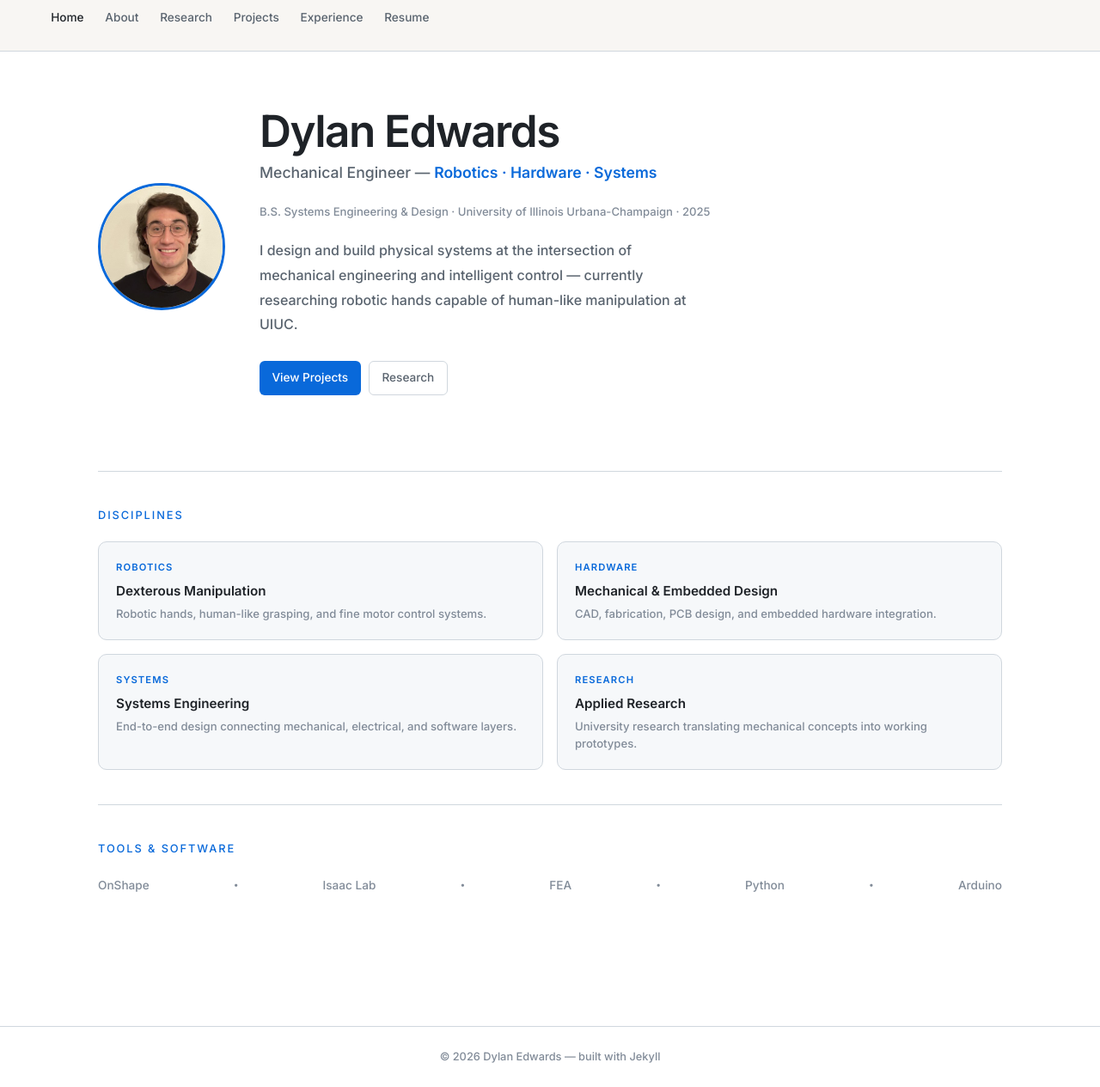
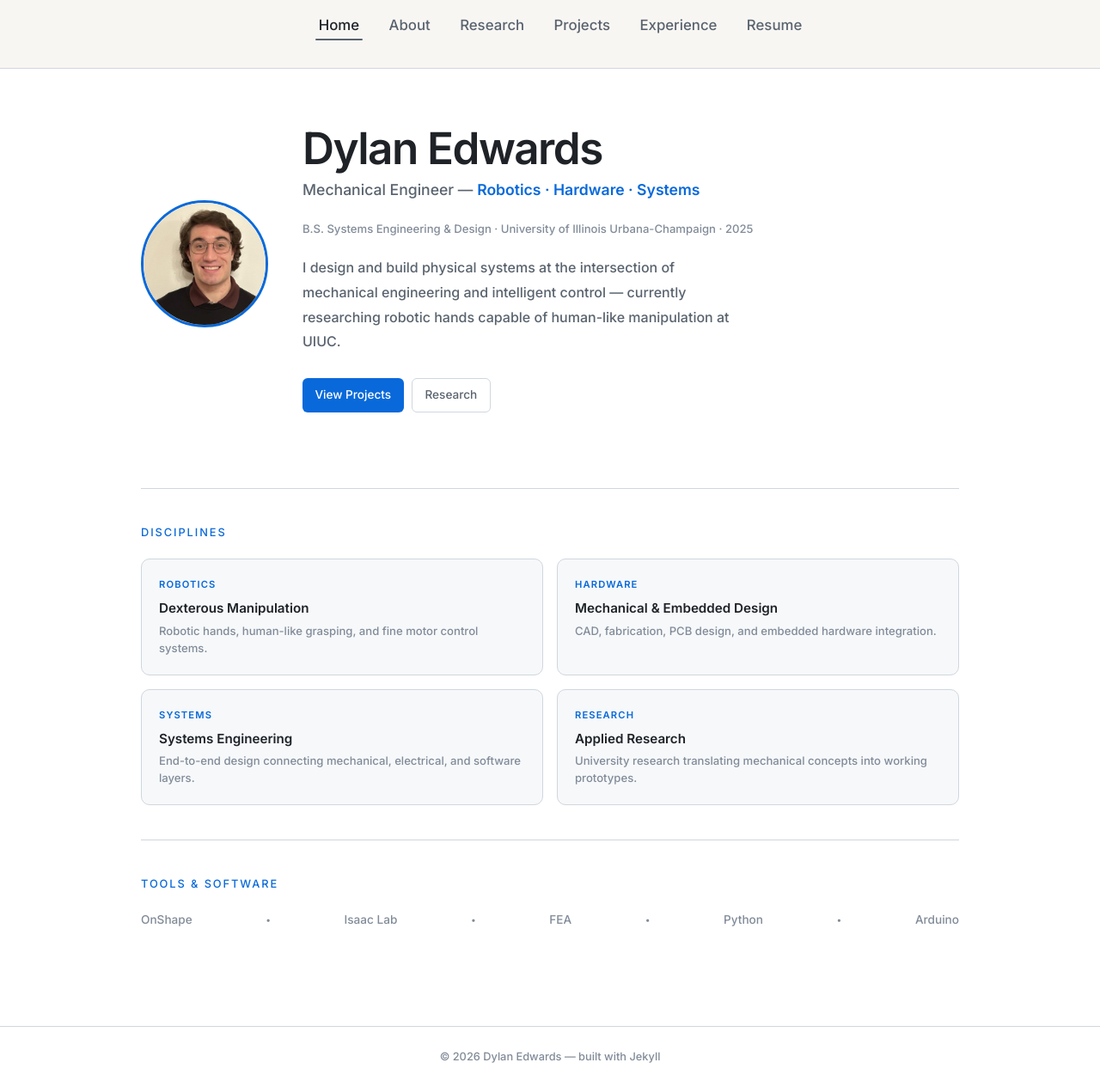
Before and after one commit to DylanEdwards02/DylanEdwards02.github.io, a Jekyll site: the page built from index.md, in a window 1280 px wide and 1265 px high. Shown: the whole window at 86% size. Built offline with Jekyll 4.4.1, drawn with Linux system fonts in a browser that asks for light colours.

Commit message:
Update style.css

```diff
--- a/assets/css/style.css
+++ b/assets/css/style.css
@@ -21,9 +21,9 @@
   --font-sans:   'Inter', system-ui, -apple-system, sans-serif;
   --radius:      6px;
   --radius-lg:   10px;
-  --nav-h:       60px;
-  --content-w:   1100px;
-  --wide-w:      1600px;
+  --nav-h:       80px;
+  --content-w:   1000px;
+  --wide-w:      1440px;
 }
 
 /* ── Reset ──────────────────────────────────────────────────── */
@@ -109,7 +109,7 @@ main {
   width: 100%;
   display: flex;
   align-items: center;
-  justify-content: flex-start;
+  justify-content: center;
   height: 100%;
 }
 
@@ -131,11 +131,29 @@ main {
 }
 
 .nav-links a {
-  font-size: 0.85rem;
+  font-size: 1.05rem;
   font-weight: 500;
   color: var(--text-2);
-  padding: 0.35rem 0.7rem;
+  padding: 0.5rem 1rem;
+  text-decoration: none;
+  position: relative;
   transition: color 0.15s;
+}
+.nav-links a::after {
+  content: '';
+  position: absolute;
+  bottom: 0;
+  left: 0.75rem;
+  right: 0.75rem;
+  height: 2px;
+  background: var(--text-2);
+  border-radius: 2px;
+  transform: scaleX(0);
+  transition: transform 0.2s ease;
+}
+.nav-links a:hover::after,
+.nav-links a.active::after {
+  transform: scaleX(1);
 }
 .nav-links a:hover,
 .nav-links a.active {
```
